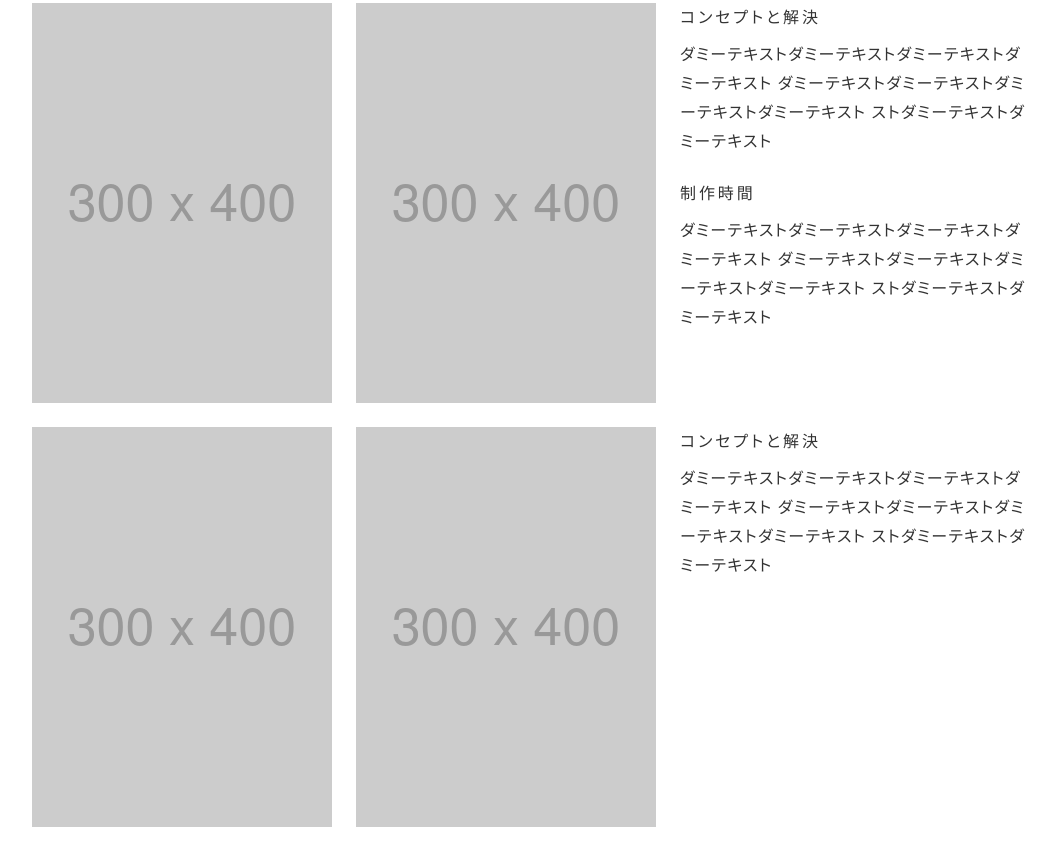
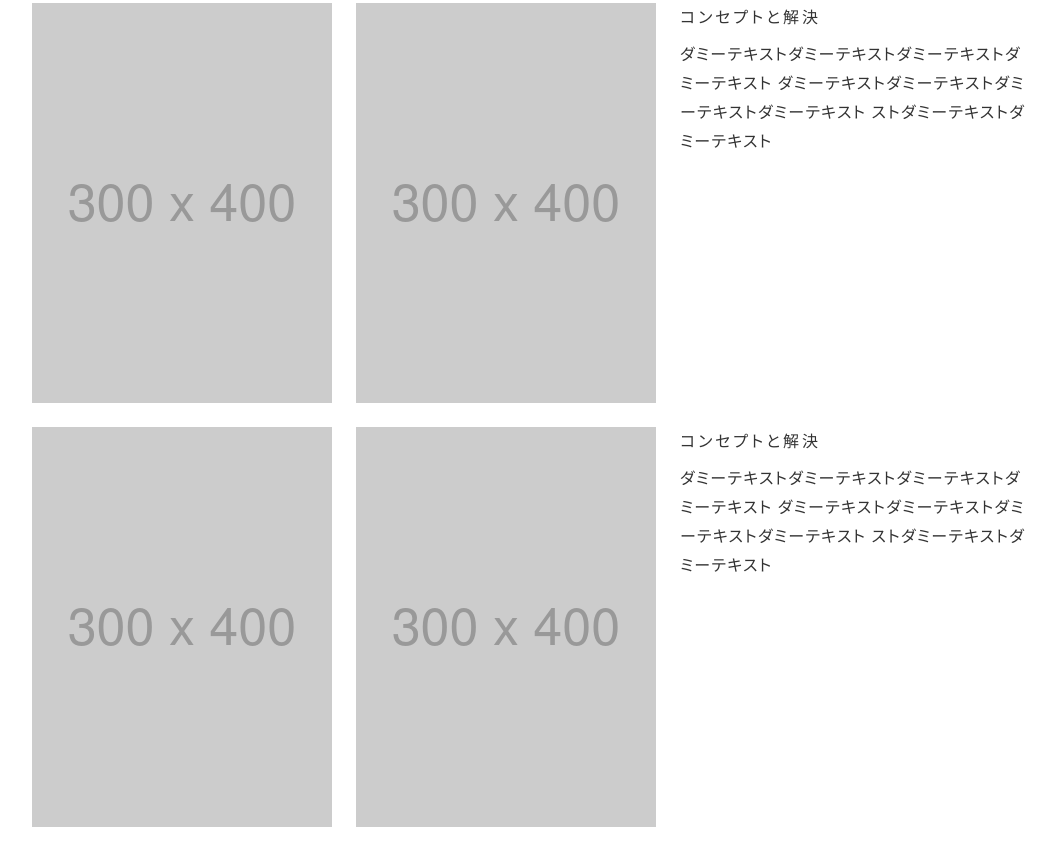
Before and after one commit to piyo-cmyk/piyo-cmyk.github.io, a plain HTML site: page index.html in a window 1280 px wide. Shown: the part 2541-3400 px from the top of the page, without its empty margins (108-1164 px from the left). Drawn offline with nearby package versions, Linux system fonts and the light colour scheme.

Commit message:
Add files via upload

```diff
--- a/index.html
+++ b/index.html
@@ -171,21 +171,7 @@
                     </p>
                     <!-- /.text -->
                   </div>
-                  <!-- /.title -->
-                </div>
-                <!-- /.sub-column -->
-                <div class="sub-column">
-                  <div class="title">
-                    <p class="bold">制作時間</p>
-                    <!-- /.bold -->
-                    <p class="text">
-                      ダミーテキストダミーテキストダミーテキストダミーテキスト
-                      ダミーテキストダミーテキストダミーテキストダミーテキスト
-                      ストダミーテキストダミーテキスト
-                    </p>
-                    <!-- /.text -->
-                  </div>
-                  <!-- /.title -->
+                  <!-- /.main-subtitle -->
                 </div>
                 <!-- /.sub-column -->
               </div>
@@ -382,7 +368,7 @@
             <div class="like-title">
               <div class="nav color">Happy</div>
               <div class="item-title">
-                <h3>たのしい<br />趣味</h3>
+                <h3>たのしい趣味</h3>
               </div>
             </div>
             <!-- /.like-title -->
@@ -426,7 +412,7 @@
       </section>
       <!-- /.like -->
       <div class="thankyou">
-        <div class="contents-title">
+        <div class="thankyou-title">
           <a href="mailto:saitomoti@gmail.com"
             ><h2 class="mail">saitomoti@gmail.com</h2></a
           >
```
